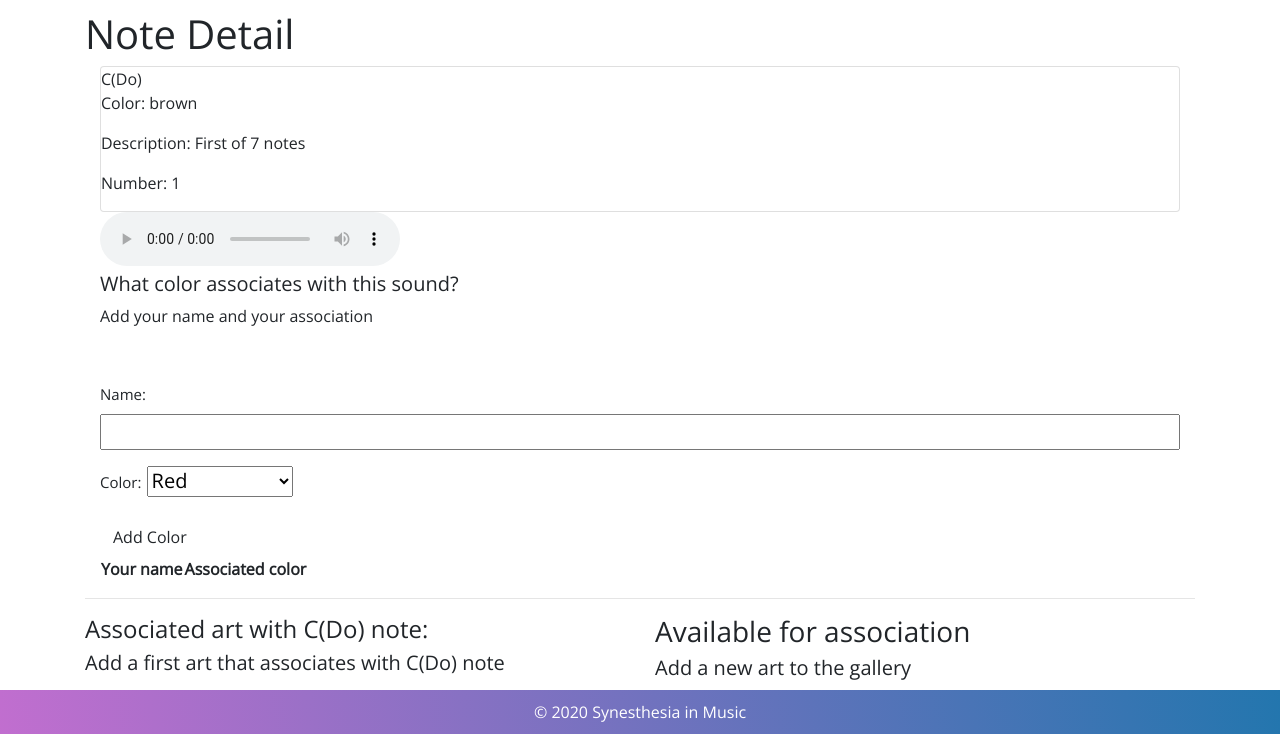
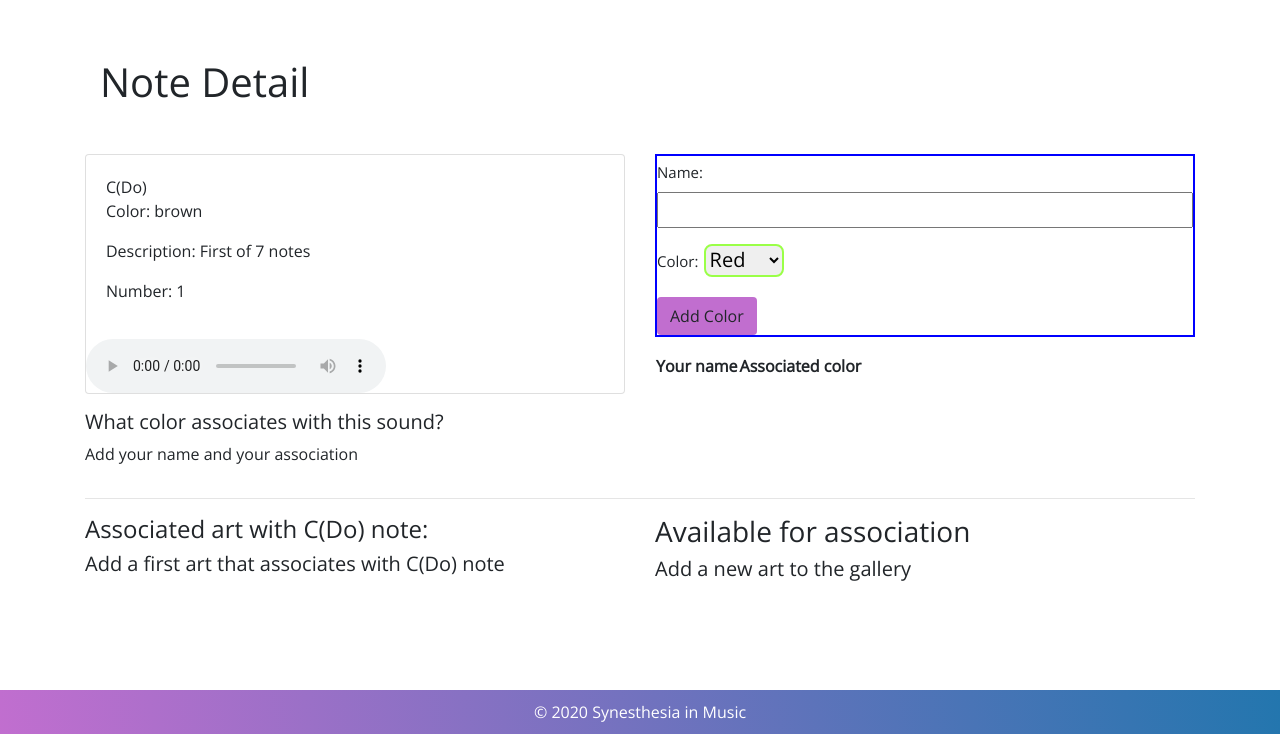
Before and after one commit to LiaTsernant/synesthesia, a Django app: page /notes/1 in a window 1280 px wide. Shown: the part 66-800 px from the top of the page. Run offline with Django 3.2, Linux system fonts and the light colour scheme; data comes from the database, SQL or seed files in the repository; data that the repository does not hold is empty; some libraries are stand-ins or nearby versions.

Commit message:
Added styles to Notes detail.html page

```diff
--- a/synesthesia/main_app/static/css/style.css
+++ b/synesthesia/main_app/static/css/style.css
@@ -39,6 +39,7 @@ nav a {
   margin-top: 3rem;
 }
 
+
 .spanSyn{
   background: -webkit-linear-gradient(
     260deg, #2376ae 0%, #c16ecf 100%
@@ -53,7 +54,23 @@ nav a {
 }
 
 .callToAction{
-  text-shadow: 1px 1px 12px #c16ecf;
+  text-shadow: 0px 4px 10px #c16ecf;
+}
+
+#detailAddColor{
+  background-color: #c16ecf;
+}
+.jumbotron{
+  position: relative;
+}
+#formCtr{
+
+  border: blue 2px solid;
+}
+#id_color{
+  border-radius: .5rem;
+  max-width: 15%;
+  border: rgb(154, 255, 71) 2px solid;
 }
 
 /* FOOTER */
@@ -79,7 +96,7 @@ footer {
   flex-direction: row;
 }
 
-form {
+form > #loginSignup {
   margin-top: 50px;
 }
 
--- a/synesthesia/main_app/templates/notes/detail.html
+++ b/synesthesia/main_app/templates/notes/detail.html
@@ -3,20 +3,21 @@
 {% load main_app_extras %}
 {% block content %}
 
+<div class="container mt-5 mb-5">
   <h1> Note Detail</h1>
+</div>
 
 {% comment %} Main section of the page {% endcomment %}
-{% comment %} <div class="row">
-
     {% comment %} Note Details {% endcomment %}
-    <div class="col s6">
-        <div class="card {{ note.color }} lighten-3">
-            <div class="card-content">
+  <div class="row">
+    <div class="col-6">
+      <div class="container"></div>
+        <div class="card mb-3 {{ note.color }} lighten-3">
+            <div class="card-body">
               <span class="card-title">{{ note.name }}</span>
               <p>Color: {{ note.color }}</p>
               <p>Description: {{ note.description }}</p>
               <p>Number: {{ note.number }}</p>
-            </div>
             </div>
 
             {% comment %} HTML audio player {% endcomment %}
@@ -26,6 +27,8 @@
                 {% endwith %}
                 Your browser does not support the audio element.
             </audio>
+        </div>
+
 
     {% comment %} Guest (Person) name and color {% endcomment %}
         <h5>What color associates with this sound?</h5>
@@ -33,11 +36,14 @@
     </div>
 
   {% comment %} Form with a color to submit {% endcomment %}
-  <div class="col s6">
+
+        <div class="col-6">
         <form action="{% url 'add_person' note.id %}" method="post">
+          <div id="formCtr" class="form-group">
             {% csrf_token %}
             {{ person_form.as_p }}
-        <input type="submit" class="btn" value="Add Color">
+            <input id="detailAddColor" type="submit" class="btn" value="Add Color">
+          </div>
         </form>
 
         {% comment %} User name and associated color will appear in this section {% endcomment %}
@@ -55,12 +61,18 @@
         </tbody>
     </table>
         </div>
+      <!-- </div> -->
+  <!-- </div> -->
+
+
+
+  </div>
   </div>
 
 <hr>
 
 {% comment %} Section for already associated art {% endcomment %}
-<div class="row">
+<div class="row mt-s">
   <div class="col s6">
     <h4>Associated art with {{ note.name }} note:</h4>
     {% if note.pictures.count %}
--- a/synesthesia/main_app/templates/registration/login.html
+++ b/synesthesia/main_app/templates/registration/login.html
@@ -3,7 +3,7 @@
 <h1>Log In<h1>
 
 
-<form method="post" action="{% url 'login' %}">
+<form id="loginSignup" method="post" action="{% url 'login' %}">
   <div class="form-group">
   {% csrf_token %}
   {{ form.as_p }}
```
Lines whose indentation alone changed are shown as unchanged.
